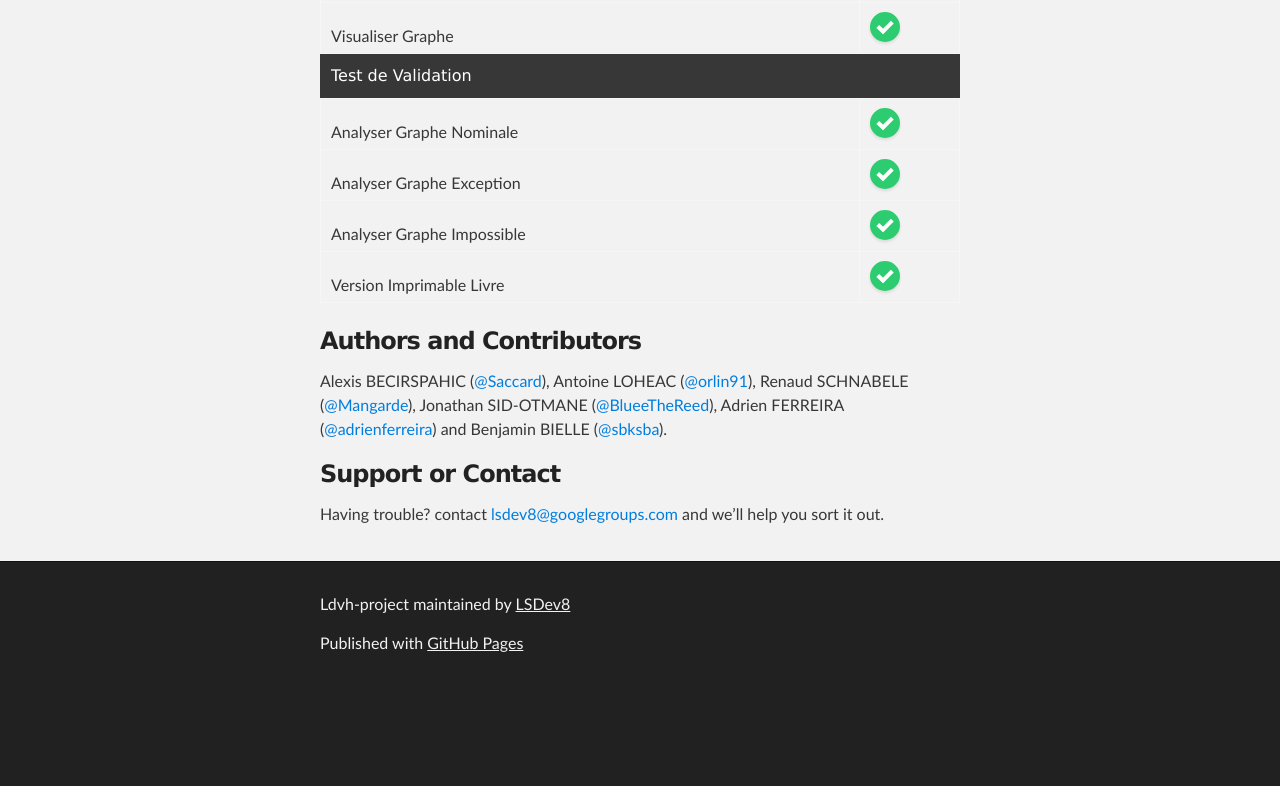
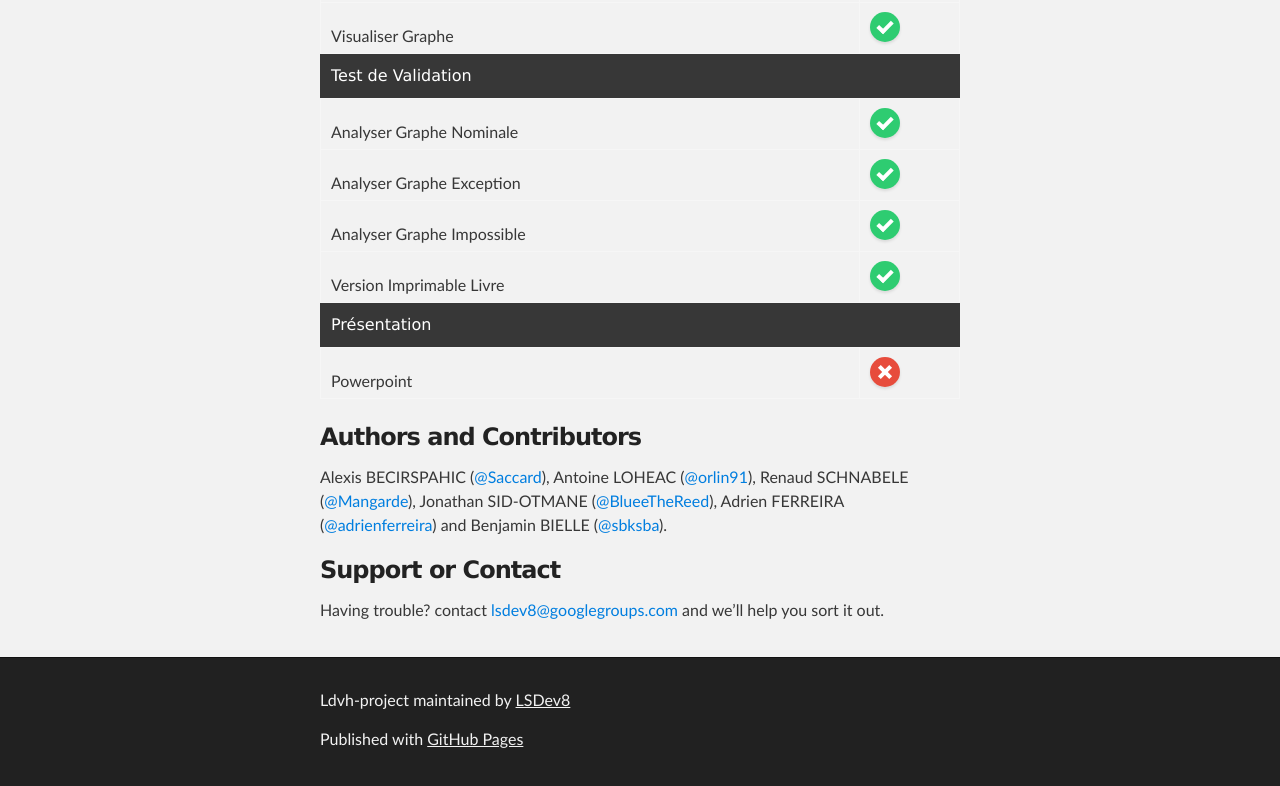
Before and after one commit to LSDev8/LDVH-Project, a plain HTML site: page index.html in a window 1280 px wide. Shown: the part 1226-2012 px from the top of the page. Before the commit the page ends 1916 px from the top, so only its background shows below. Drawn offline with Linux system fonts and the light colour scheme.

Commit message:
Update index.html

```diff
--- a/index.html
+++ b/index.html
@@ -188,7 +188,14 @@
 	  <tr>
 	    <td>Version Imprimable Livre</td>
 	    <td><div><input type="checkbox" checked=""/><span></span></div></td>
+	  </tr><tr>
+	  	<th>Présentation</th><th></th>
 	  </tr>
+	  <tr>
+	    <td>Powerpoint</td>
+	    <td><div><input type="checkbox" /><span></span></div></td>
+	  </tr>
+
 	</table>
 
 	<h3><a name="authors-and-contributors" class="anchor" href="#authors-and-contributors"><span class="octicon octicon-link"></span></a>Authors and Contributors</h3>
```
